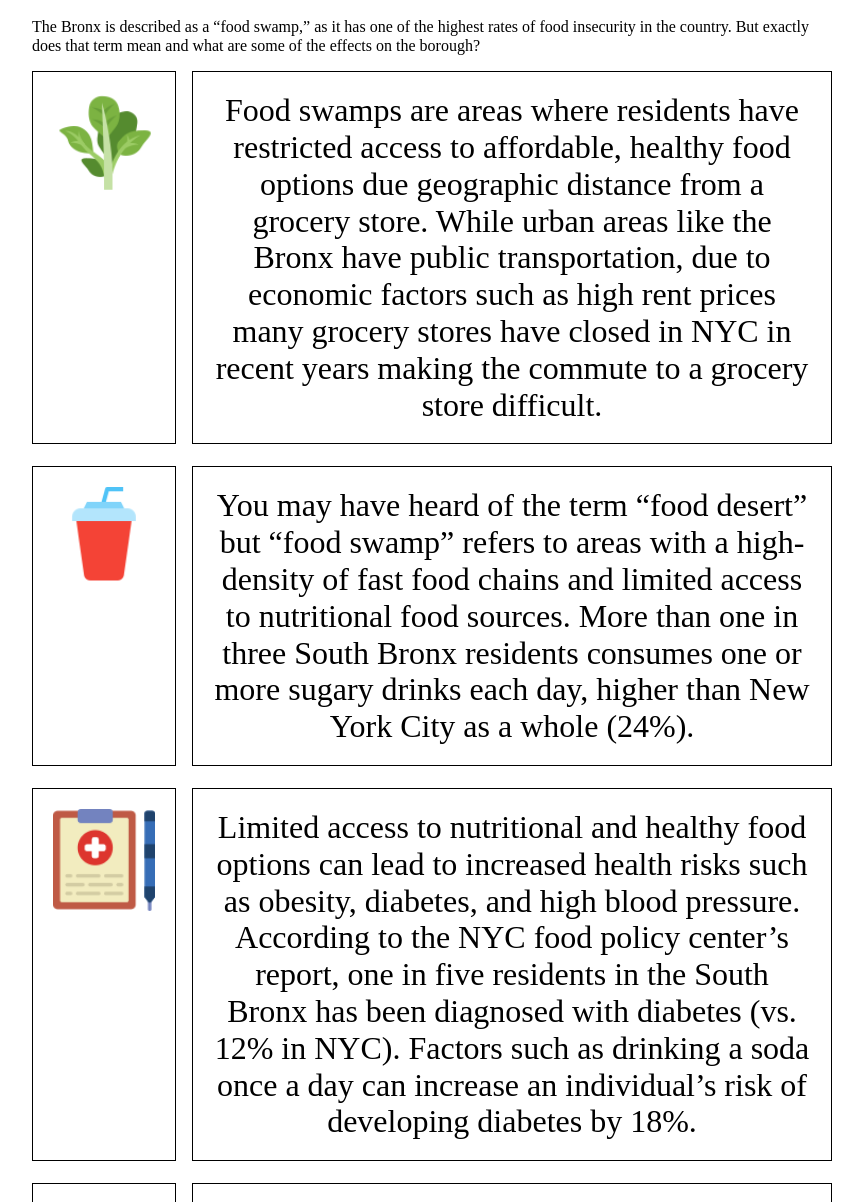
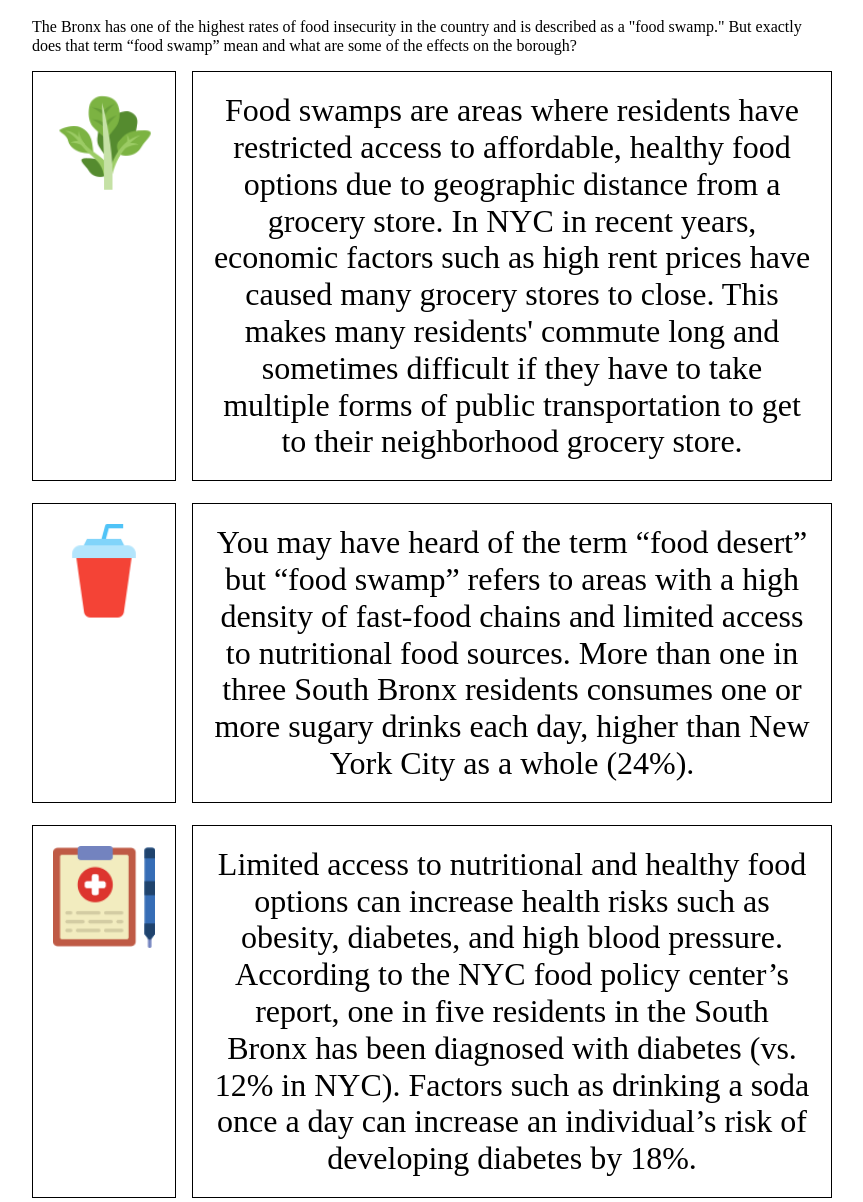
Before and after one commit to amandah2/Five-Protests, a plain HTML site: page index.html in a window 1280 px wide. Shown: the part 98-1300 px from the top of the page, without its empty margins (208-1071 px from the left). Drawn offline with nearby package versions, Linux system fonts and the light colour scheme.

Commit message:
Add files via upload

```diff
--- a/index.html
+++ b/index.html
@@ -28,27 +28,29 @@
   <div class="container">
       <h1>What is a food swamp and what does this mean for the Bronx?</h1>
       <p>
-        The Bronx is described as a “food swamp,” as it has one of the highest rates of food insecurity in the country. But exactly does that term mean and what are some of the effects on the borough?
+The Bronx has one of the highest rates of food insecurity in the country and is described as a "food swamp." But exactly does that term “food swamp” mean and what are some of the effects on the borough?
       </p>
     <div class="flex">
       <div class="icon">
         <img src="vegetable-icon.png" alt="Vegetables" class="center"></div>
-      <div class="text">Food swamps are areas where residents have restricted access to affordable, healthy food options due geographic distance from a grocery store. While urban areas like the Bronx have public transportation, due to economic factors such as high rent prices many grocery stores have closed in NYC in recent years making the commute to a grocery store difficult. </div>
+      <div class="text">Food swamps are areas where residents have restricted access to affordable, healthy food options due to geographic distance from a grocery store. In NYC in recent years, economic factors such as high rent prices have caused many grocery stores to close. This makes many residents' commute long and sometimes difficult if they have to take multiple forms of public transportation to get to their neighborhood grocery store.
+ </div>
 
 
       <div class="icon">
         <img src="soda-icon.png" alt="Soda" class="center"></div>
-      <div class="text">You may have heard of the term “food desert” but “food swamp” refers to areas with a high-density of fast food chains and limited access to nutritional food sources. More than one in three South Bronx residents consumes one or more sugary drinks each day, higher than New York City as a whole (24%).</div>
+      <div class="text">You may have heard of the term “food desert” but “food swamp” refers to areas with a high density of fast-food chains and limited access to nutritional food sources. More than one in three South Bronx residents consumes one or more sugary drinks each day, higher than New York City as a whole (24%). </div>
 
 
       <div class="icon">
         <img src="medical-icon.png" alt="Medical Icon" class="center"></div>
-      <div class="text">Limited access to nutritional and healthy food options can lead to increased health risks such as obesity, diabetes, and high blood pressure. According to the NYC food policy center’s report, one in five residents in the South Bronx has been diagnosed with diabetes (vs. 12% in NYC). Factors such as drinking a soda once a day can increase an individual’s risk of developing diabetes by 18%.
+      <div class="text">Limited access to nutritional and healthy food options can increase health risks such as obesity, diabetes, and high blood pressure. According to the NYC food policy center’s report, one in five residents in the South Bronx has been diagnosed with diabetes (vs. 12% in NYC). Factors such as drinking a soda once a day can increase an individual’s risk of developing diabetes by 18%.
 </div>
 
       <div class="icon">
       <img src="spade.png" alt="Spade" class="center"></div>
-      <div class="text">Some solutions are community gardens and bodegas providing more nutritious food options. The city launched the “Healthy Bodega” initiative to work with bodegas to provide more healthy food options in areas like the South Bronx.
+      <div class="text">Some solutions are community gardens and bodegas providing more nutritious food options. The city launched the “Healthy Bodega” initiative to work with bodegas to carry more healthy food options in areas like the South Bronx.
+
       </div>
 </div>
 
```
